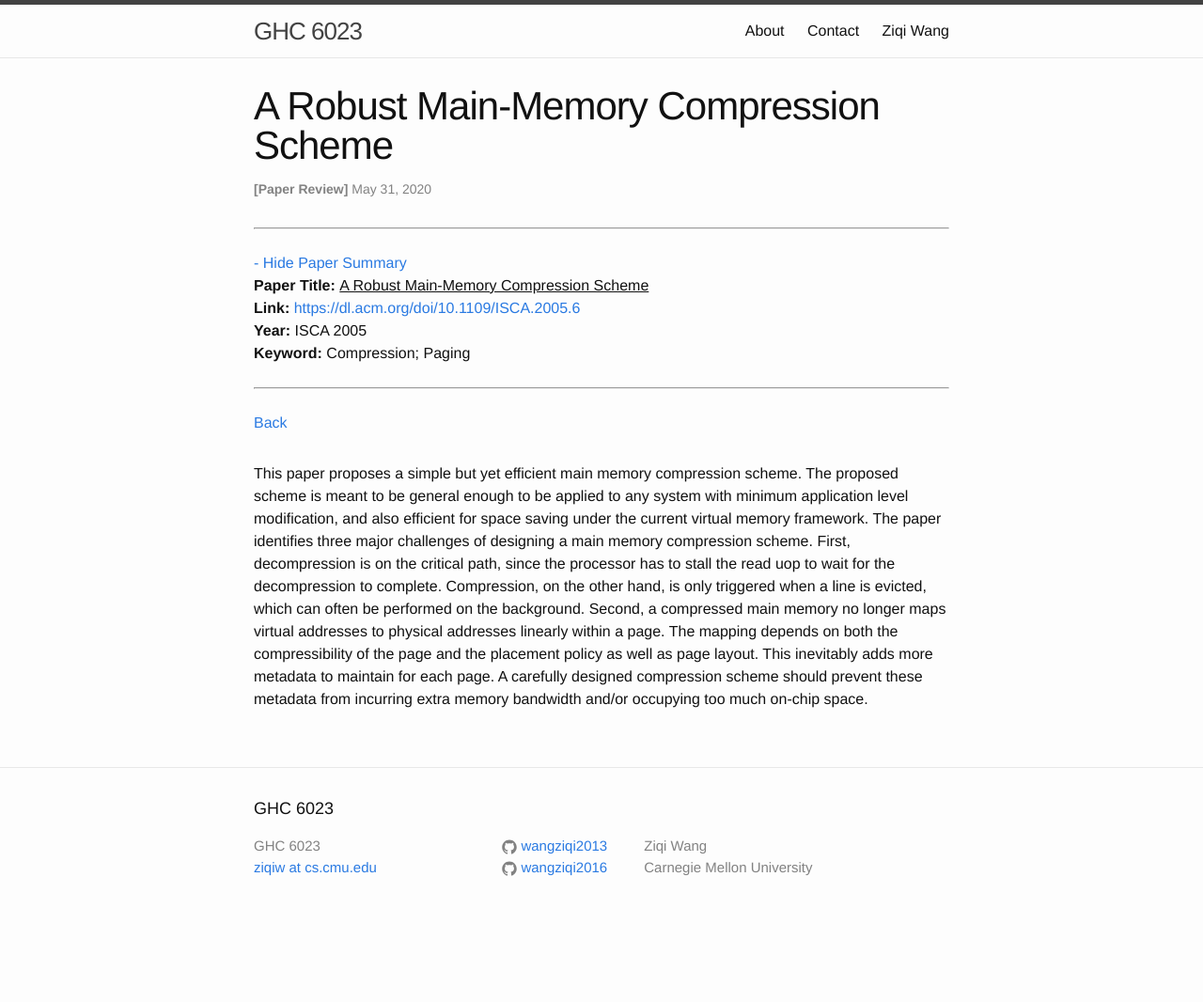
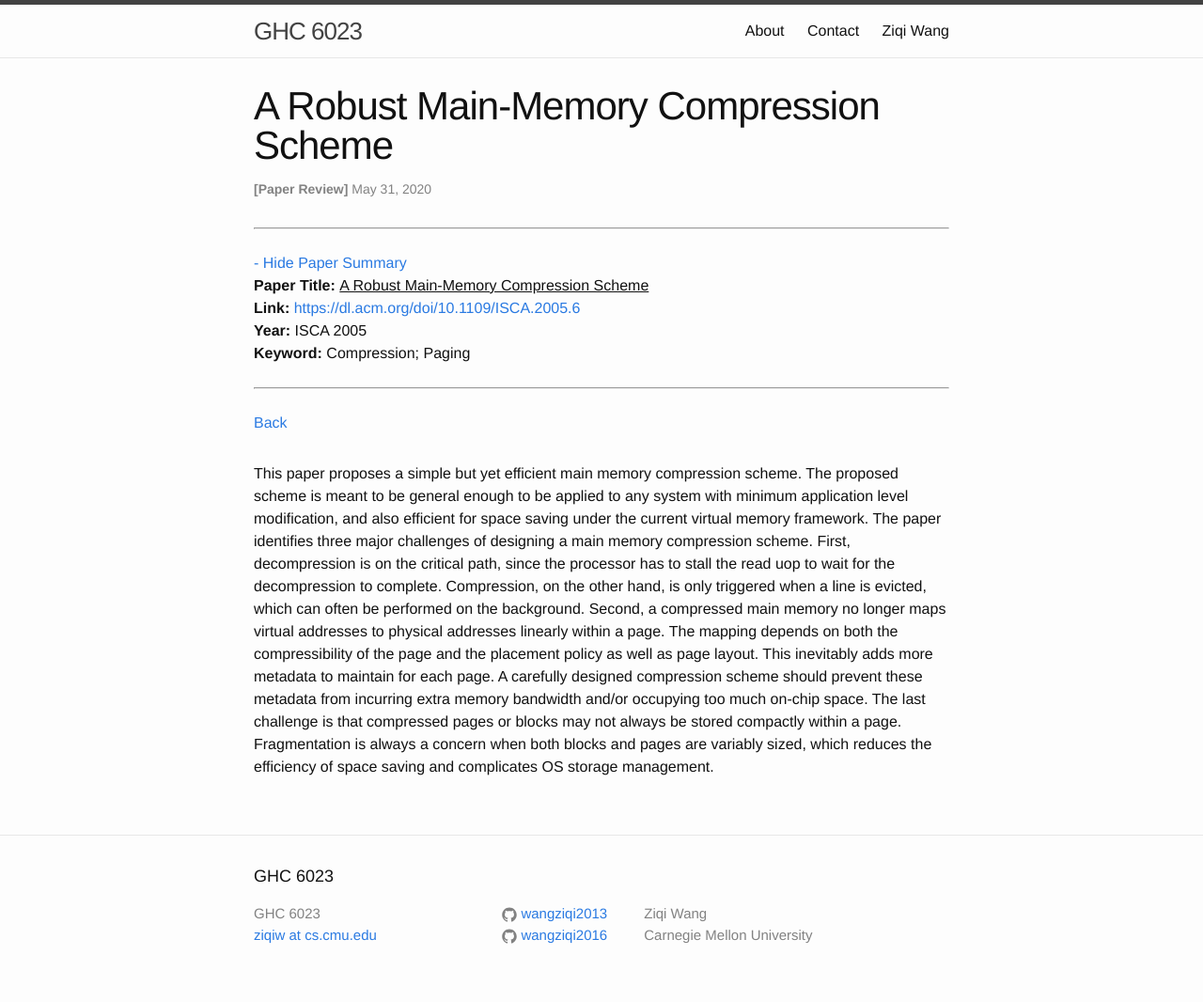
Before and after one commit to wangziqi2013/wangziqi2013.github.io, a Jekyll site: the page built from _posts/2020-05-31-a-robust-main-mem-compression-scheme.markdown, in a window 1280 px wide. Shown: the whole page at 94% size. Built offline with Jekyll 4.4.1, drawn with Linux system fonts in a browser that asks for light colours; before the commit the page ends 994 px from its top, so only the background shows below that.

Commit message:
Finish challenges

```diff
--- a/_posts/2020-05-31-a-robust-main-mem-compression-scheme.markdown
+++ b/_posts/2020-05-31-a-robust-main-mem-compression-scheme.markdown
@@ -22,4 +22,6 @@ which can often be performed on the background. Second, a compressed main memory
 physical addresses linearly within a page. The mapping depends on both the compressibility of the page and the
 placement policy as well as page layout. This inevitably adds more metadata to maintain for each page. A carefully
 designed compression scheme should prevent these metadata from incurring extra memory bandwidth and/or occupying too
-much on-chip space.
+much on-chip space. The last challenge is that compressed pages or blocks may not always be stored compactly within
+a page. Fragmentation is always a concern when both blocks and pages are variably sized, which reduces the efficiency
+of space saving and complicates OS storage management.
```
